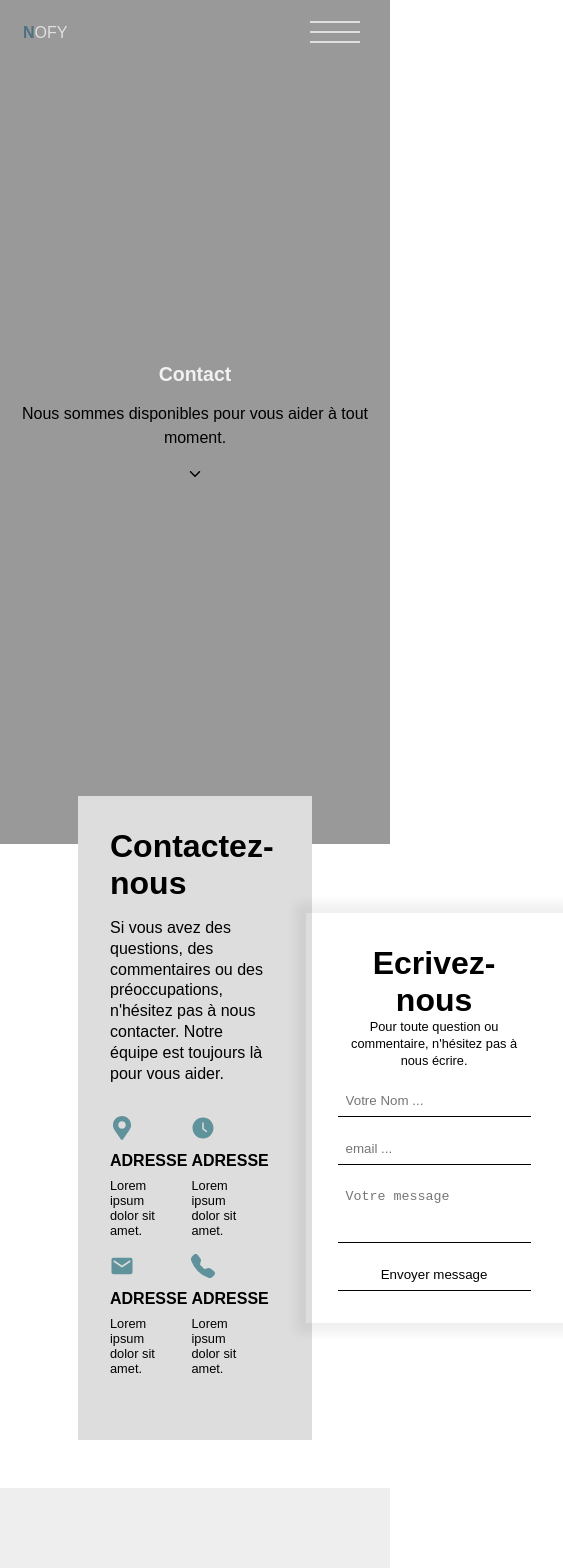
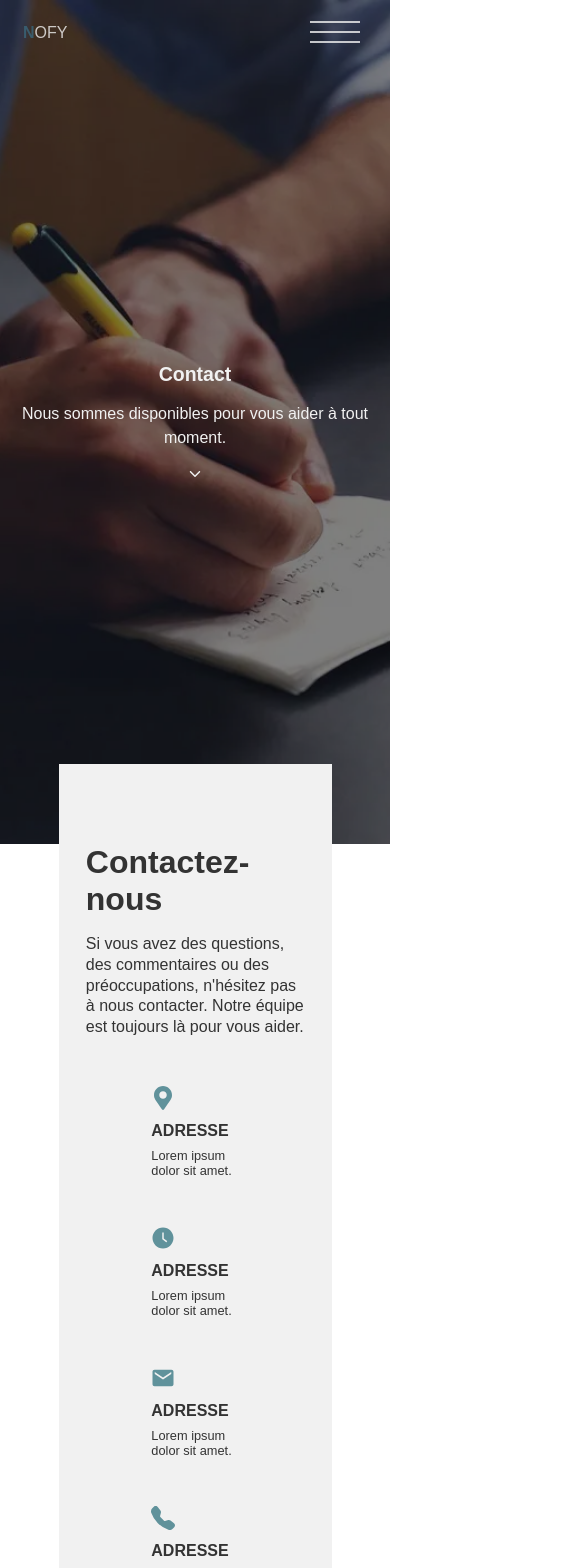
Before and after one commit to AntsaTsaroana/webcup_2k23, a React (Create React App) app: page /contactUs in a window 390 px wide. Shown: the top 1568 px of the page, 563 px wide, since content can reach past the window. Built offline with nearby package versions, Linux system fonts and the light colour scheme; no server answers.

Commit message:
responsive contact, a little OK

```diff
--- a/src/Assets/css/about.scss
+++ b/src/Assets/css/about.scss
@@ -110,10 +110,4 @@
             flex: auto !important;
         }
     }
-    .onirix {
-        margin-bottom: 4rem;
-        .text {
-            order: 2;
-        }
-    }
   }
--- a/src/Assets/css/contact.scss
+++ b/src/Assets/css/contact.scss
@@ -1,6 +1,12 @@
+@import "../css/index.scss";
+
 .contact {
     .header {
-        background: #999;
+        // background: #00000080;
+        position: relative;
+        background-image: url(../img/message.webp);
+        background-size: cover;
+        background-position: center;
         display: flex;
         flex-direction: column;
         gap: 1rem;
@@ -8,23 +14,40 @@
         justify-content: center;
         text-align: center;
         min-height: 100vh;
+        color: $first_color;
+        >* {
+            z-index: 2;
+        }
+        &::after {
+            content: '';
+            position: absolute;
+            width: 100%;
+            height: 100%;
+            background: #00000080;
+            z-index: 1;
+        }
         h2 {
+            // z-index: 2;
             font-size: 5vw;
         }
         p {
+            // z-index: 2;
             line-height: 1.5;
         }
     }
     .formSection {
-        background: #ddd;
+        background: $first_color;
+        color: $sec_color;
         display: flex;
         align-items: center;
         gap: 2rem;
-        width: 60%;
-        padding: 2rem;
+        width: 70%;
+        padding-inline: 7vw;
+        padding-block: 5rem;
         position: relative;
-        top: -3rem;
+        top: -5rem;
         margin: auto;
+        z-index: 2;
         >* {
             flex: 1;
         }
@@ -59,25 +82,38 @@
             h3 {
                 font-size: 2rem;
                 text-align: center;
+                color: $color_3;
             }
             p {
                 text-align: center;
                 line-height: 1.3;
                 font-size: .8rem;
-                margin-bottom: 1rem;
+                margin-bottom: 2rem;
+                margin-top: .7rem;
             }
             form {
                 display: flex;
                 flex-direction: column;
                 gap: 1rem;
                 >* {
-                    padding: .5rem;
+                    padding: .7rem 1rem;
                     border: none;
-                    border-bottom: 1px solid black;
-                    background: #ffffff40;
+                    // border-bottom: 1px solid $color_3;
+                    background: #ffffff;
+                    border-radius: 5px;
                 }
                 textarea {
                     resize: none;
+                    font-family: inherit;
+                }
+                input[type="submit"] {
+                    @include button();
+                    border: none;
+                    background: $color_3;
+                    color: $first_color;
+                    width: min-content;
+                    padding: .8rem 1.3rem;
+                    margin-top: .7rem;
                 }
             }
         }
@@ -87,3 +123,23 @@
         background: #eee;
     }
 }
+
+@media only screen and (max-width: 1250px) {
+    .formSection {
+        margin-top: 4rem;
+        margin-inline: 15vw;
+        flex-wrap: wrap;
+        gap: 2rem;
+        >* {
+            flex: auto !important;
+        }
+        .left {
+            .cards {
+                align-items: center !important;
+                justify-content: center;
+                margin-block: 3rem;
+                gap: 3rem !important;
+            }
+        }
+    }
+  }
```
Also changed, not shown: src/Assets/css/accueil.scss (line endings or trailing spaces), src/Assets/img/message.webp (added).
